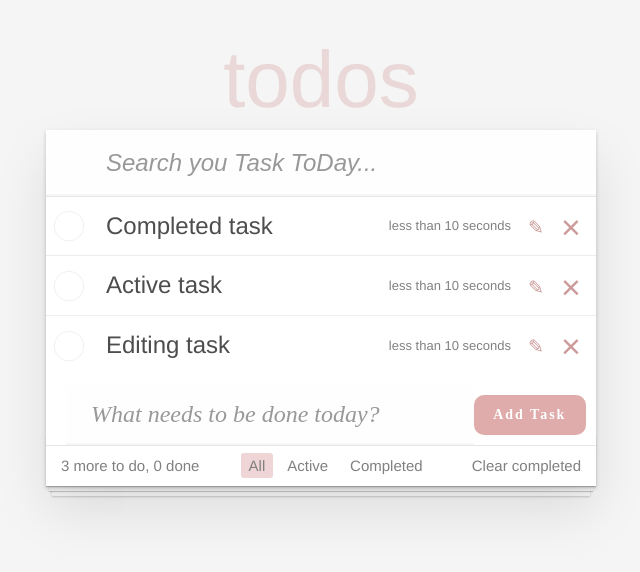
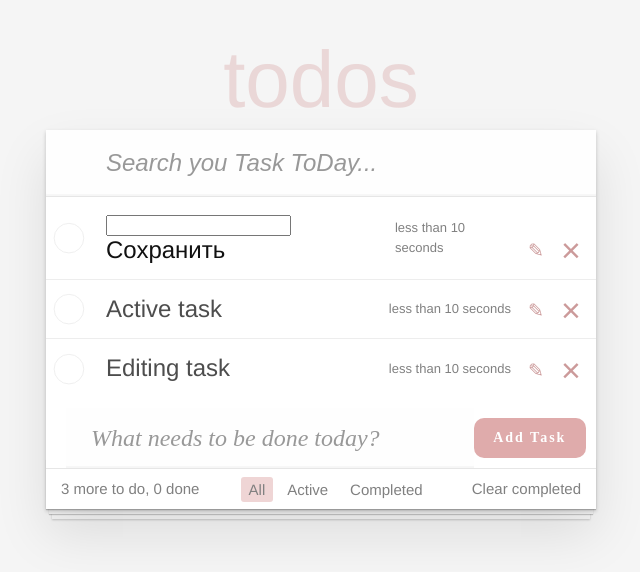
Before and after one commit to EasyLanding/app-my, a React (Create React App) app: page / in a window 1280 px wide. Both pictures are taken after a click on the button 855 px from the left and 227 px from the top of the page. Shown: the top 572 px of the page, without its empty margins (319-959 px from the left). Built offline with nearby package versions, Linux system fonts and the light colour scheme.

Commit message:
add
Signed-off-by: Georgiy Antonevich <goshka.ruu@mail.ru>

```diff
--- a/src/components/App/App.js
+++ b/src/components/App/App.js
@@ -47,6 +47,7 @@ export default class App extends Component
             done: false,
             id: this.nextId++,
             key: this.keys++,
+            value: label,
             time: new Date()
         }
     }
@@ -175,6 +176,23 @@ export default class App extends Component
     }
 
 
+    onEditChange = (e) => {
+        this.setState({
+            value: e.target.value
+        });
+    }
+    onSaveChange = ()=>{
+        this.setState(({ todoData }) =>
+        {
+            return {
+                ...todoData,
+                todoData: todoData.map((item)=>{
+                    item.value
+                })
+            }
+        })
+    }
+
     render ()
     {
         const { todoData, term, filter } = this.state
@@ -195,6 +213,8 @@ export default class App extends Component
                         onDeleted={ this.deletedItem }
                         onToggleImportant={ this.onToggleImportant }
                         onToggleDone={ this.onToggleDone }
+                        onEditChange={ this.onEditChange }
+                        onSaveChange={ this.onSaveChange }
                     />
 
                     < AddElement
--- a/src/components/Task/Task.js
+++ b/src/components/Task/Task.js
@@ -1,29 +1,31 @@
 import React, { Component } from 'react';
-
 import './Task.css';
 import TaskInfo from './TaskInfo';
 
 export default class Task extends Component {
-  render ()
-  {
-    const { todos, onDeleted, onToggleDone, onToggleImportant } = this.props
+	render() {
+		const {
+			todos, onDeleted, onToggleDone, onToggleImportant, onEditChange, onSaveChange
+		} = this.props;
 
-    const elements = todos.map(function (el)
-    {
-      const { id, ...itemProps } = el
+		const elements = todos.map((el) => {
+			const { id, ...itemProps } = el;
 			return (
-        <
-          TaskInfo
+				<TaskInfo
 					key={ id }
 					{ ...itemProps }
 					onDeleted={ () => onDeleted(id) }
 					onToggleImportant={ () => onToggleImportant(id) }
 					onToggleDone={ () => onToggleDone(id) }
+					onEditChange={(e) => onEditChange(e)}
+					onSaveChange={ () => onSaveChange()}
 				/>
-      )
-    })
+			);
+		});
 		return (
-      <ul className="todo-list">{ elements }</ul>
-    )
+			<ul className="todo-list">
+				{ elements }
+			</ul>
+		);
 	}
 }
--- a/src/components/Task/TaskInfo.js
+++ b/src/components/Task/TaskInfo.js
@@ -1,51 +1,48 @@
-import React, { Component } from 'react';
-import './Task.css'
-import { formatDistanceToNow } from 'date-fns'
+import React, { Component,useState } from 'react';
+import './Task.css';
+import { formatDistanceToNow } from 'date-fns';
 
+export default class TaskInfo extends Component {
+    state = {
+		edit: false,
+	}
+	onLabelClick = () => {
+		this.setState(({ done }) => ({
+			done: !done,
+		}));
+	};
 
-export default class TaskInfo extends Component
-{
+	onMarkImportant = () => {
+		this.setState(({ important }) => ({
+			important: !important,
+		}));
+	};
 
-    onLabelClick = () =>
-    {
-        this.setState(({ done }) =>
-        {
-            return {
-                done: !done
-            }
-        })
+	editToDo = () =>{
+		this.setState(({ edit }) => ({
+			edit: !edit,
+		}));
 	}
 
-    onMarkImportant = () =>
-    {
-        this.setState(({ important }) =>
-        {
-            return {
-                important: !important
-            }
-        })
-    }
-
-    render ()
-    {
-        const { label,
+	render() {
+		const {
+			label,
 			onDeleted,
 			onToggleImportant,
 			onToggleDone,
 			done, important,
+			onEditChange,
+			onSaveChange,
 			time
-        } = this.props
-        let classNames = ""
-        let classNamesD = "description"
-
-        if (done)
-        {
-            classNames = "completed"
+		} = this.props;
+		let classNames = '';
+		let classNamesD = 'description';
+		if (done) {
+			classNames = 'completed';
 		}
 
-        if (important)
-        {
-            classNamesD += " important"
+		if (important) {
+			classNamesD += ' important';
 		}
 
 		return (
@@ -53,13 +50,29 @@ export default class TaskInfo extends Component
 				<div className="view">
 					<input className="toggle" type="checkbox" onClick={ onToggleImportant } />
 					<label>
-                        <span className={ classNamesD } onClick={ onToggleDone }>{ label }</span>
+						{
+							this.state.edit ?
+							<div>
+								<input
+								 className="inputChangeValue"
+								 onChange={onEditChange}
+								/>
+								<button
+								    className="buttonChangeValue"
+									onClick={ onSaveChange }
+								>Сохранить</button>
+							</div>
+								: <span className={ classNamesD } onClick={ onToggleDone }>{ label }</span>
+						}
 						<span className="created">{ formatDistanceToNow(time, { includeSeconds: true }) }</span>
 					</label>
-                    <button className="icon icon-edit"></button>
+					<button
+					className="icon icon-edit"
+					onClick={this.editToDo}
+					></button>
 					<button className="icon icon-destroy" onClick={ onDeleted }></button>
 				</div>
 			</li>
-        )
+		);
 	}
 }
--- a/src/index.js
+++ b/src/index.js
@@ -1,9 +1,9 @@
 import React from 'react';
 import ReactDOM from 'react-dom/client';
+import "./components/index.css"
+import App from './components/App/App'
 
-import './components/index.css';
-import App from './components/App/App';
 
 const container = document.getElementById('body');
 const root = ReactDOM.createRoot(container);
-root.render(<App />)
+root.render(< App />)
```
Also changed, not shown: src/components/ClearComponentButton/ClearComponentButton.js (+16 -12 lines), src/components/Footer/Footer.js (+11 -7 lines). Lines whose indentation alone changed are shown as unchanged.
